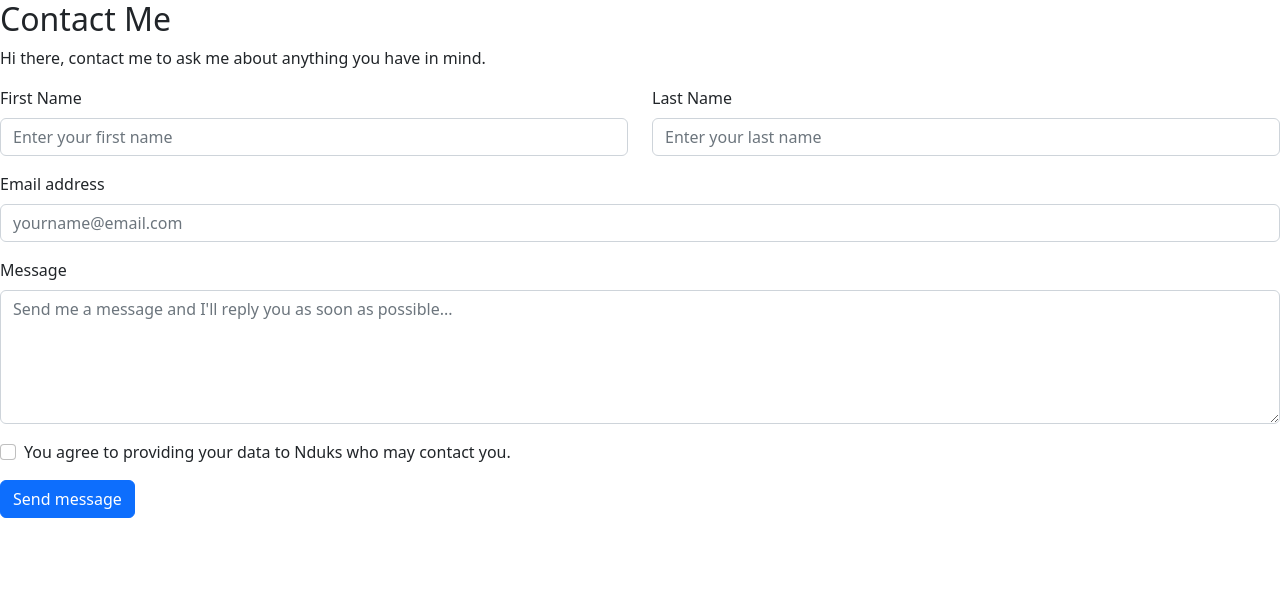
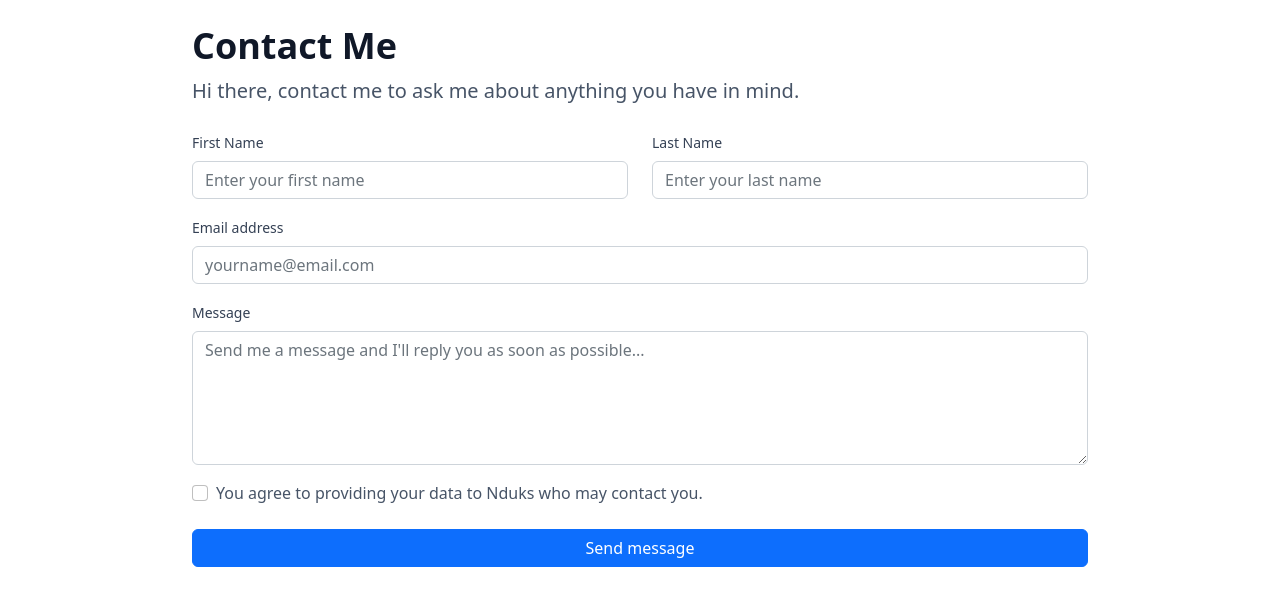
Before and after one commit to Ik3nna/HNG-Internship, a React (Create React App) app in the folder Task1/: page /contact in a window 1280 px wide. Shown: the top 606 px of the page. Built offline with nearby package versions, Linux system fonts and the light colour scheme.

Commit message:
Style: Addition of styles for the contact page

```diff
--- a/Task1/src/Components/contact.js
+++ b/Task1/src/Components/contact.js
@@ -4,12 +4,12 @@ import { Button, Form, Row, Col } from "react-bootstrap";
 function Contact () {
 
     return(
-        <section>
+        <section className="contact mt-4">
             <h2>Contact Me</h2>
 
             <p>Hi there, contact me to ask me about anything you have in mind.</p>
 
-            <Form>
+            <Form className="mt-4">
                 <Row>
                     <Col md={6}>
                         <Form.Group className="mb-3" controlId="first_name">
@@ -36,7 +36,7 @@ function Contact () {
                     <Form.Control as="textarea" rows={5} placeholder="Send me a message and I'll reply you as soon as possible..." />
                 </Form.Group>
 
-                <Form.Group className="mb-3" controlId="Checkbox">
+                <Form.Group className="mb-4" controlId="Checkbox">
                     <Form.Check type="checkbox" label="You agree to providing your data to Nduks who may contact you." />
                 </Form.Group>
 
--- a/Task1/src/index.css
+++ b/Task1/src/index.css
@@ -9,8 +9,12 @@
   --iconsBorder: #d0d5dd;
   --text: #101828;
   --footer: #667085;
+  --label: #344054;
+  --contactH2: #101828;
+  --colorP: #475467
 }
 
+/* Home page */
 main {
   background-color: var(--backgroundColor);
   text-align: center;
@@ -114,6 +118,49 @@ footer div {
 }
 
 
+/* Contact page */
+.contact {
+  max-width: 100%;
+  width: 70%;
+  margin: auto;
+}
+.contact h2 {
+  font-weight: 600;
+  font-size: 36px;
+  line-height: 44px;
+  color: var(--contactH2);
+}
+.contact p {
+  font-weight: 400;
+  font-size: 20px;
+  line-height: 30px;
+  color: var(--colorP);
+}
+.contact label {
+  font-weight: 500;
+  font-size: 14px;
+  line-height: 20px;
+  color: var(--label);
+}
+input::placeholder {
+  color: var(--footer);
+  font-weight: 400;
+  font-size: 16px;
+  line-height: 24px;
+}
+.form-check-label {
+  font-weight: 400;
+  font-size: 16px !important;
+  line-height: 24px !important;
+  color: var(--colorP) !important;
+}
+#btn__submit {
+  width: 100%;
+  font-size: 16px;
+  line-height: 24px;
+}
+
+
 @media (min-width: 992px) and (max-width: 1199px) {
   a, hr, footer div {
     width: 85vw;
@@ -139,6 +186,9 @@ footer div {
     max-width: 150px;
     width: 100%;
   }
+  .contact {
+    width: 90%;
+  }
 }
 @media (max-width: 575px) {
   a, hr, footer div {
@@ -153,6 +203,9 @@ footer div {
   .icons img:last-child {
     display: block;
   }
+  .contact {
+    width: 90%;
+  }
   footer div {
     flex-direction: column;
     align-items: flex-start;
```
